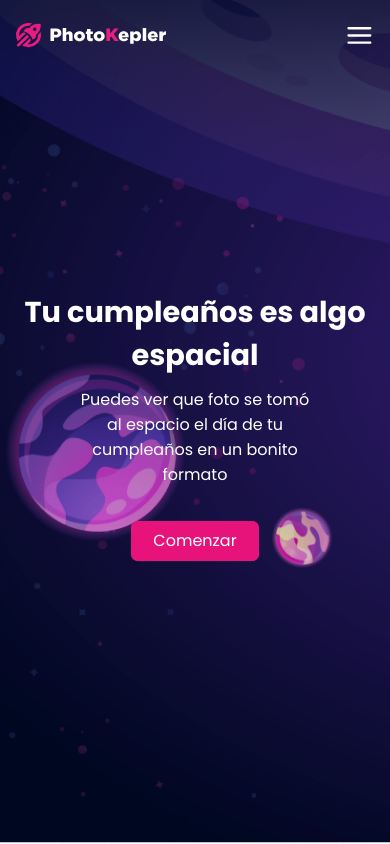
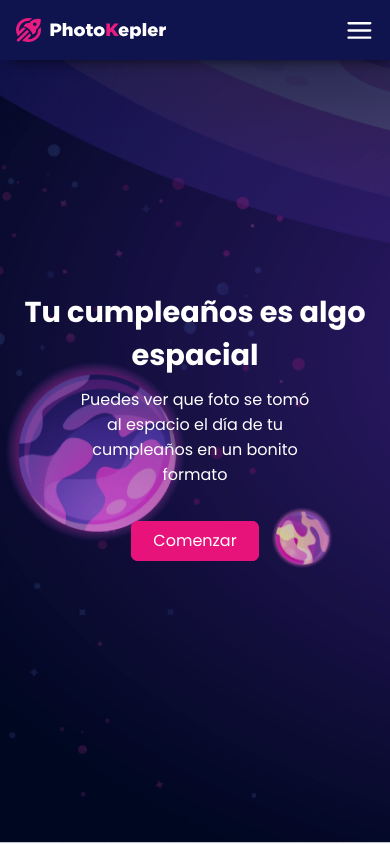
Before and after one commit to rafeldev/photokepler, a React (Create React App) app: page / in a window 390 px wide. Shown: the top 844 px of the page. Built offline with nearby package versions, Linux system fonts and the light colour scheme; no server answers.

Commit message:
Se termino navbar para mobile con sus colores

```diff
--- a/src/components/Navbar/Navbar.jsx
+++ b/src/components/Navbar/Navbar.jsx
@@ -68,12 +68,14 @@ const NavMenuStyles = styled.nav`
     display: none;
   }
   @media screen and (max-width: 960px) {
+    background-color: var(--tercer-color);
+    -webkit-box-shadow: 6px 3px 16px -6px #000000;
+    box-shadow: 6px 3px 16px -6px #000000;
+    height: 60px;
     .nav__menu {
+      background-color: var(--tercer-color);
       position: absolute;
-      top: 80px;
-      background-color: #f0f0ff;
-      position: absolute;
-      top: 70px;
+      top: 60px;
 
       right: -110%;
       width: 100%;
@@ -100,6 +102,10 @@ const NavMenuStyles = styled.nav`
     }
     .nav__link {
       width: 100%;
+      background-color: var(--main-color);
+      border-radius: 0;
+      padding: 0.5rem 1.2rem;
+      margin-top: 30px;
     }
     .nav__icon-menu {
       display: flex;
@@ -134,6 +140,12 @@ export default function Navbar() {
         </div>
 
         <ul className={!showMobileMenu ? "nav__menu " : "nav__menu open__menu"}>
+          {/* <div
+            className="nav__icon-menu iconSize"
+            onClick={() => setShowMobileMenu(!showMobileMenu)}
+          >
+            <CgClose />
+          </div> */}
           <li className="nav__item">
             <a
               href="#inicio"
```
